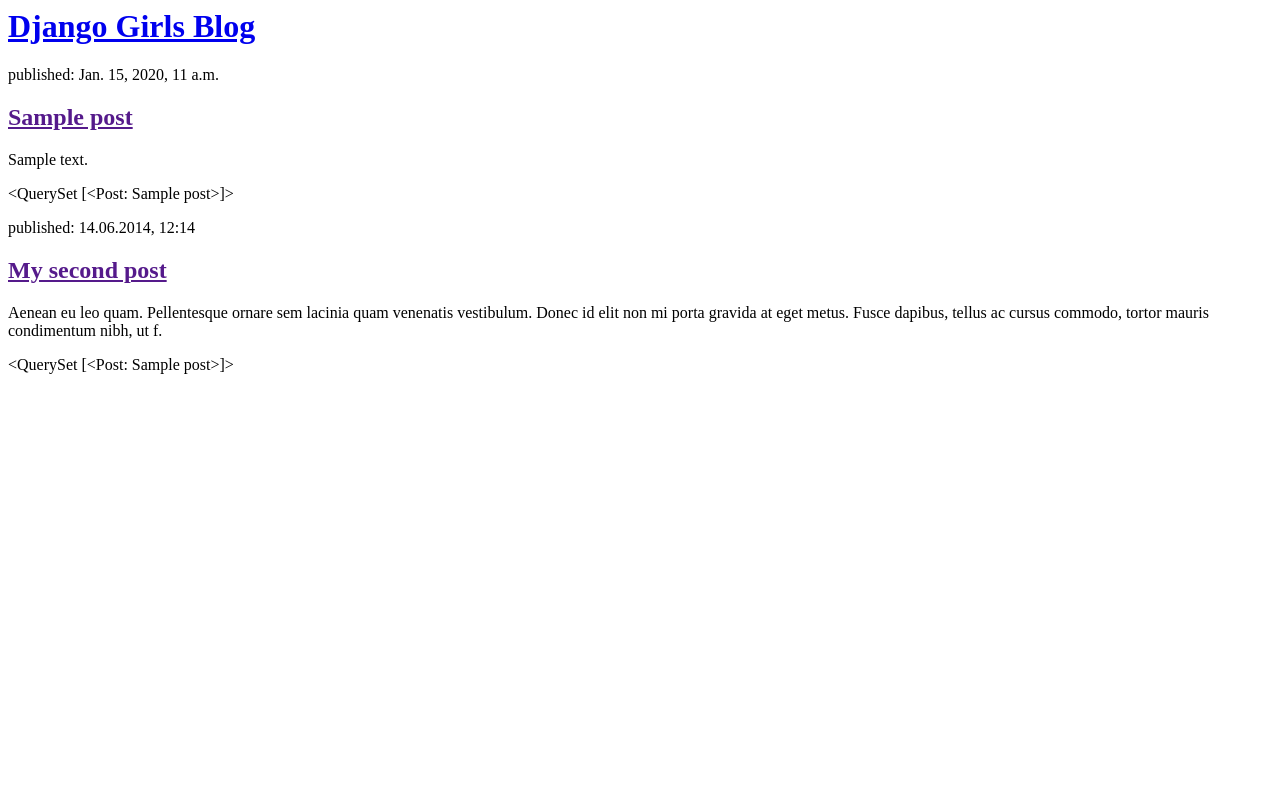
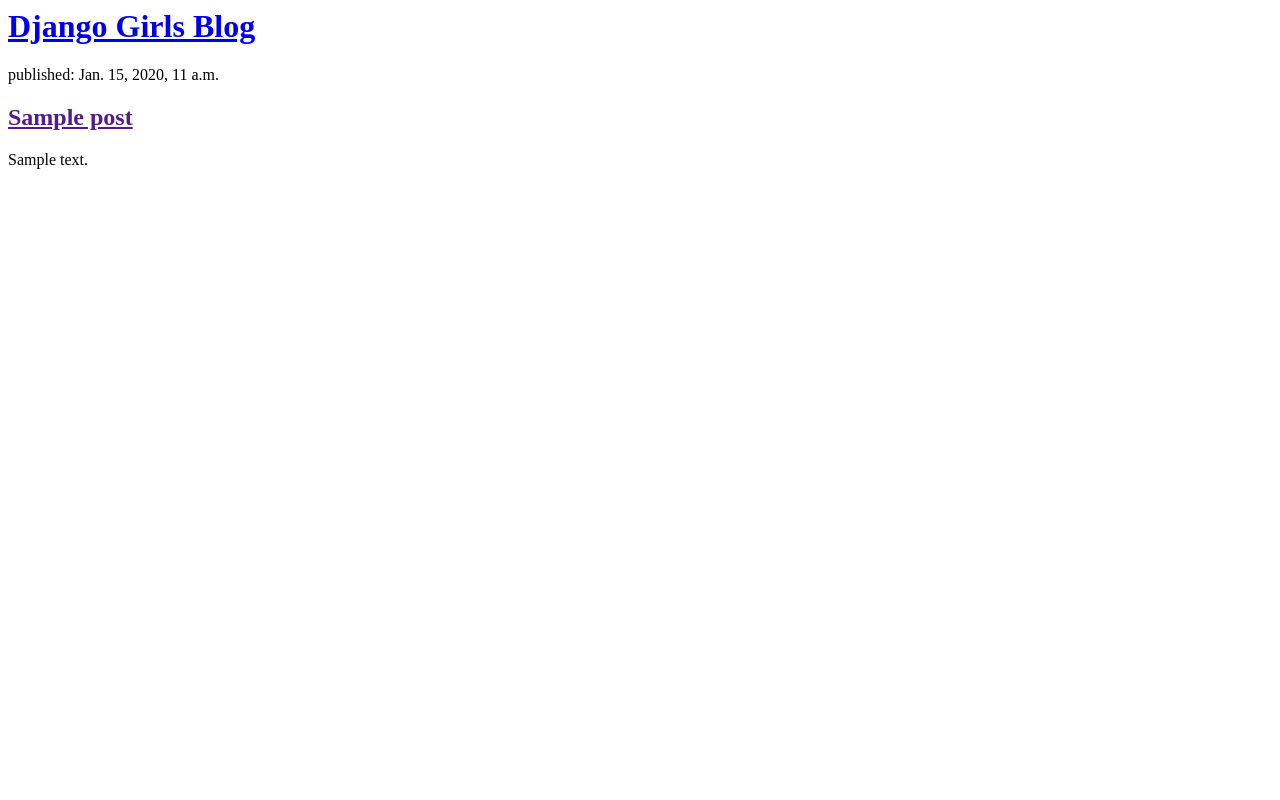
Before and after one commit to magdakatze/my-first-blog, a Django app: template blog/templates/blog/post_list.html in a window 1280 px wide. Run offline with Django 3.2, Linux system fonts and the light colour scheme; the template is opened without the code that fills it: values that come from a table or form of the project are taken from there, others are empty; tables that the repository leaves empty hold one stand-in row (values such as "Sample post").

Commit message:
blog post updates.

```diff
--- a/blog/templates/blog/post_list.html
+++ b/blog/templates/blog/post_list.html
@@ -15,10 +15,5 @@
             </div>
         {% endfor %}
 
-        {{posts}}
-            <p>published: 14.06.2014, 12:14</p>
-            <h2><a href="">My second post</a></h2>
-            <p>Aenean eu leo quam. Pellentesque ornare sem lacinia quam venenatis vestibulum. Donec id elit non mi porta gravida at eget metus. Fusce dapibus, tellus ac cursus commodo, tortor mauris condimentum nibh, ut f.</p>
-        {{posts}}
     </body>
 </html>
```
